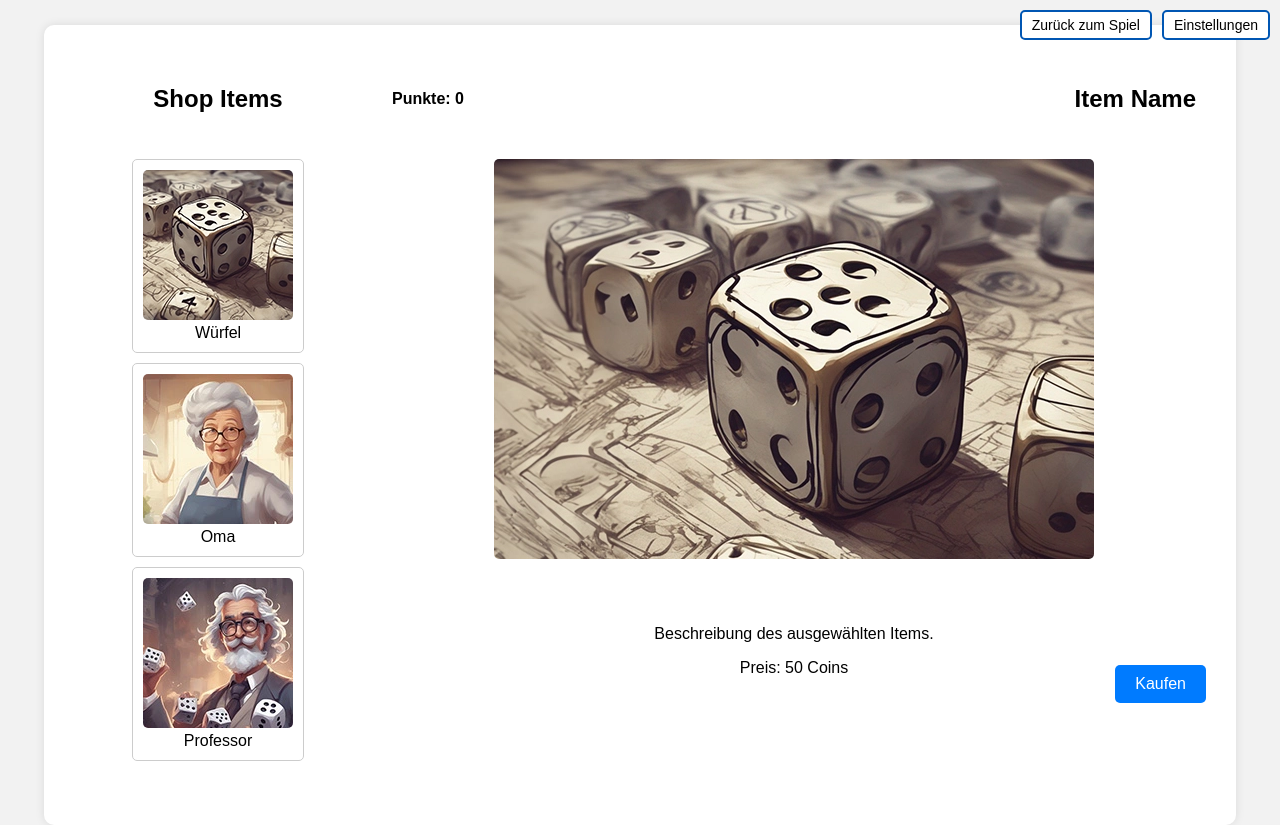
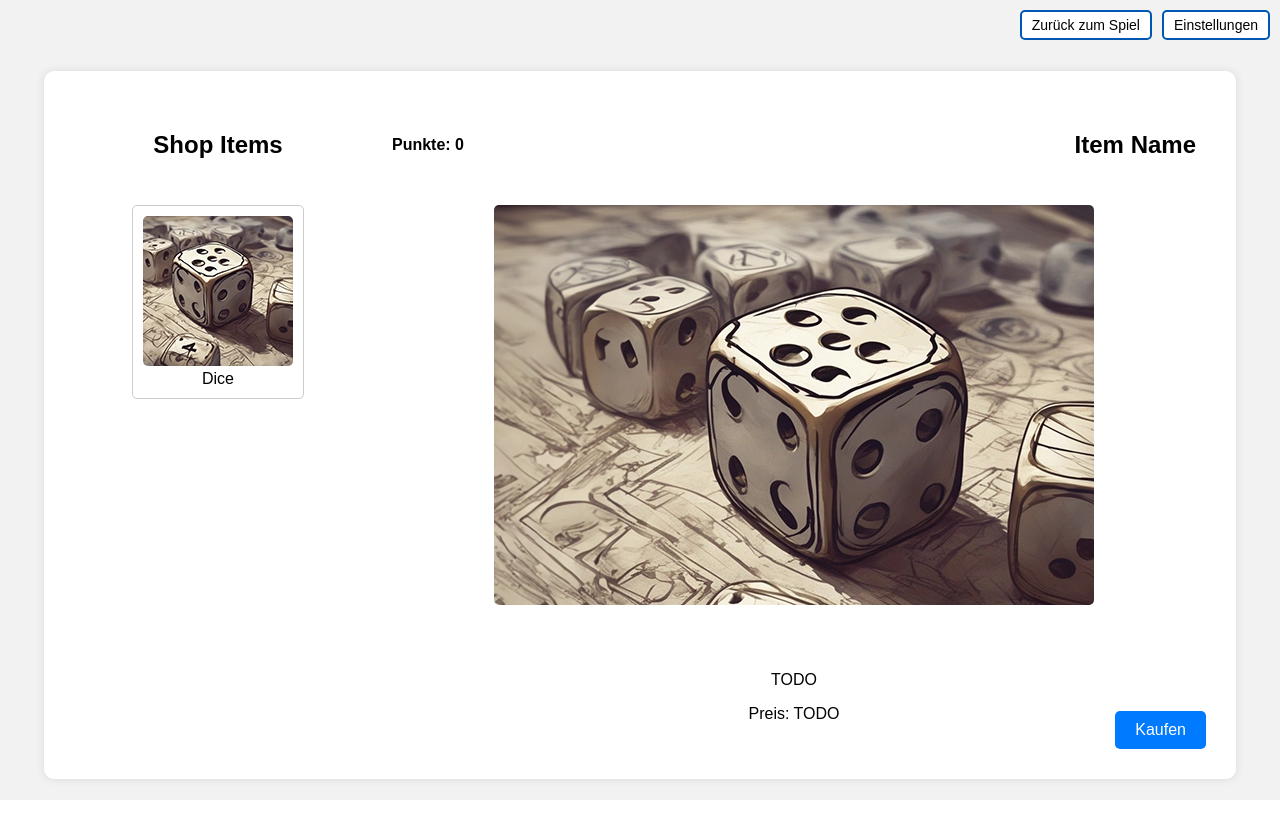
Before and after one commit to HerrOtter/dice-game, a Flask app: page /shop in a window 1280 px wide. After the commit the page ends 800 px from the top, so only its background shows below. Run offline with Flask 3, Linux system fonts and the light colour scheme; the visitor is signed in with stand-in values (Sample User, id 1); data comes from the database, SQL or seed files in the repository; data that the repository does not hold is empty.

Commit message:
implement shop listing

```diff
--- a/dice/app.py
+++ b/dice/app.py
@@ -7,7 +7,7 @@ from .admin import admin
 from .auth import login_manager
 from .game import _game_context_processor
 from .models import db
-from .items import import_items
+from .items import item_manager
 from .i18n import i18n_manager
 
 # Flask
@@ -32,6 +32,6 @@ login_manager.init_app(app)
 # Init
 with app.app_context():
     db.create_all()
-import_items()
+item_manager.init_app(app)
 i18n_manager.init_app(app)
 app.context_processor(_game_context_processor)
--- a/dice/frontend/templates/shop.html
+++ b/dice/frontend/templates/shop.html
@@ -19,18 +19,12 @@
         <section id="item_nav">
             <h2>{{ t("shop.items") }}</h2>
             <ul class="item_list">
-                <li class="item" data-name="Würfel" data-image="{{ url_for('static', filename='footage/dice_600x400.webp') }}" data-description="Beschreibung Wüfel" data-price="100">
-                    <img src="{{ url_for('static', filename='footage/dice_150x150.webp') }}" alt="Würfel">
-                    <span>Würfel</span>
-                </li>
-                <li class="item" data-name="Oma" data-image="{{ url_for('static', filename='footage/grandmother_600x400.webp') }}>" data-description="Beschreibung Oma" data-price="1000">
-                    <img src="{{ url_for('static', filename='footage/grandmother_150x150.webp') }}" alt="Oma">
-                    <span>Oma</span>
-                </li>
-                <li class="item" data-name="Professor" data-image="{{ url_for('static', filename='footage/professor_600x400.webp') }}" data-description="Beschreibung Professor" data-price="2500">
-                    <img src="{{ url_for('static', filename='footage/professor_150x150.webp') }}" alt="Professor">
-                    <span>Professor</span>
-                </li>
+                {% for name, item in items.items() %}
+                    <li class="item" data-name="{{ name }}" data-image="{{ url_for('static', filename='footage/dice_600x400.webp') }}" data-description="{{ item.description }}" data-price="100">
+                        <img src="{{ url_for('static', filename='footage/dice_150x150.webp') }}" alt="{{ item.name }}">
+                        <span>{{ item.name }}</span>
+                    </li>
+                {% endfor %}
             </ul>
         </section>
 
@@ -43,8 +37,8 @@
                 <img src="{{ url_for('static', filename='footage/dice_600x400.webp') }}" alt="Item Bild">
             </div>
             <div id="item_description">
-                <p>Beschreibung des ausgewählten Items.</p>
-                <p>{{ t("shop.cost") }}: 50 Coins</p>
+                <p>TODO</p>
+                <p>{{ t("shop.cost") }}: TODO</p>
                 <button class="buy-button" id="buy-button">{{ t("shop.buy") }}</button>
             </div>
         </section>
--- a/dice/items/__init__.py
+++ b/dice/items/__init__.py
@@ -41,3 +41,14 @@ def get_item(name: str) -> Optional[BaseItem]:
 
 def get_items() -> Dict[str, BaseItem]:
     return __ITEMS__
+
+def items_context_processor():
+    return dict(
+        items=get_items(),
+    )
+
+class item_manager:
+    @classmethod
+    def init_app(cls, app):
+        import_items()
+        app.context_processor(items_context_processor)
```
